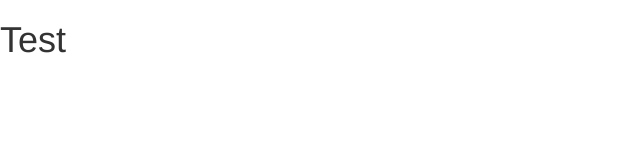
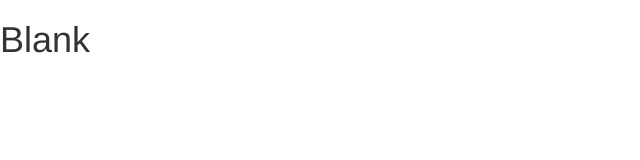
Before and after one commit to MikeeI/background-extension, a browser extension: page dashboard.html in a window 1280 px wide. Shown: the full height of the page, 0-640 px from the left. Drawn offline with Linux system fonts and the light colour scheme.

```diff
--- a/dashboard.html
+++ b/dashboard.html
@@ -4,7 +4,6 @@
     <link rel="stylesheet" type="text/css" href="css/bootstrap.min.css">
   </head>
   <body>
-
-    <h1>Test</h1>
+    <h1>Blank </h1>
   </body>
 </html>
```
Also changed, not shown: manifest.json.
